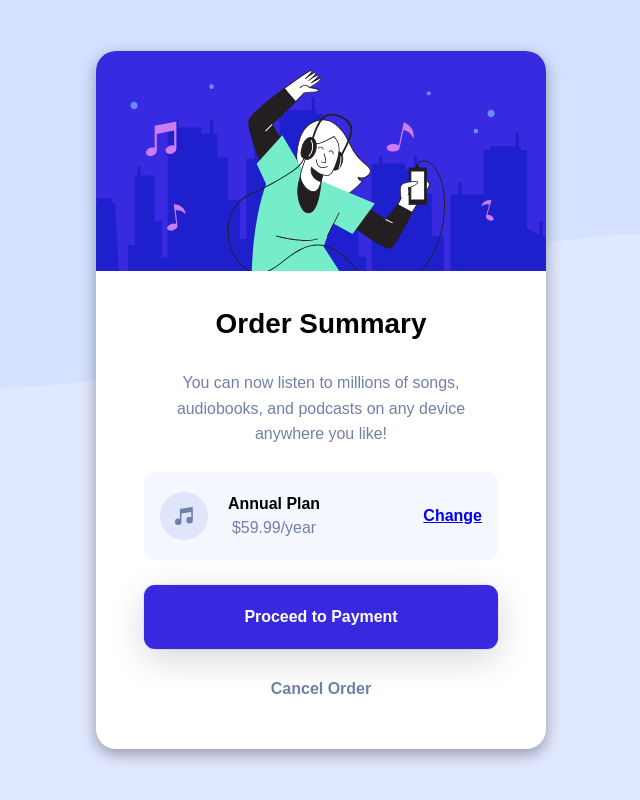
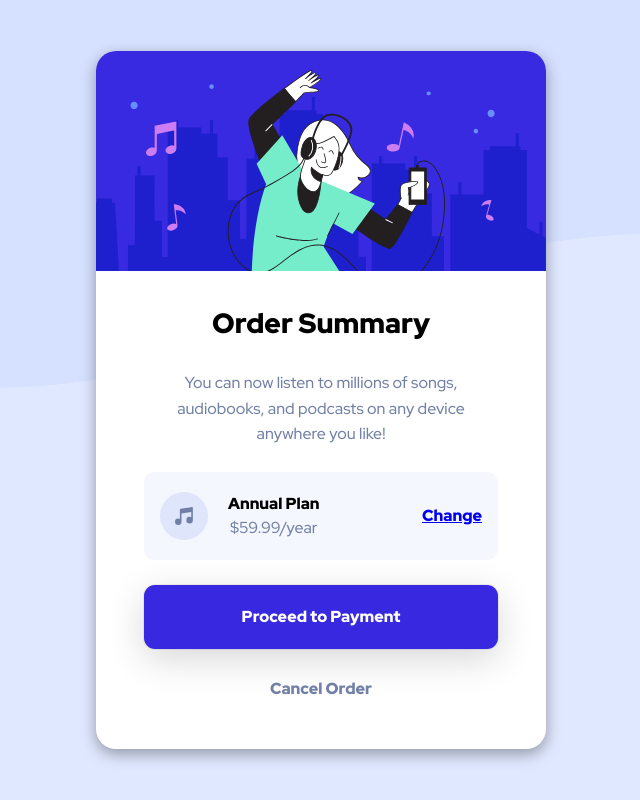
Before and after one commit to rammax0133/order-summary-component, a plain HTML site: page index.html in a window 1280 px wide. Shown: the whole page, without its empty margins (319-959 px from the left). Drawn offline with Linux system fonts and the light colour scheme.

Commit message:
Update index.html

```diff
--- a/index.html
+++ b/index.html
@@ -9,7 +9,7 @@
 
     <link rel="shortcut icon" href="/assets/images/favicon-32x32.png" type="image/x-icon">
 
-    <link href="https://fonts.googleapis.com/css2?family=Red+Hat+Display:wght@500;700;900&display=swap">
+    <link href="https://fonts.googleapis.com/css2?family=Red+Hat+Display:ital,wght@0,500;0,900;1,700&display=swap" rel="stylesheet">
     <title>Frontend Mentor | Order summary card</title>
 </head>
 <body>
```
